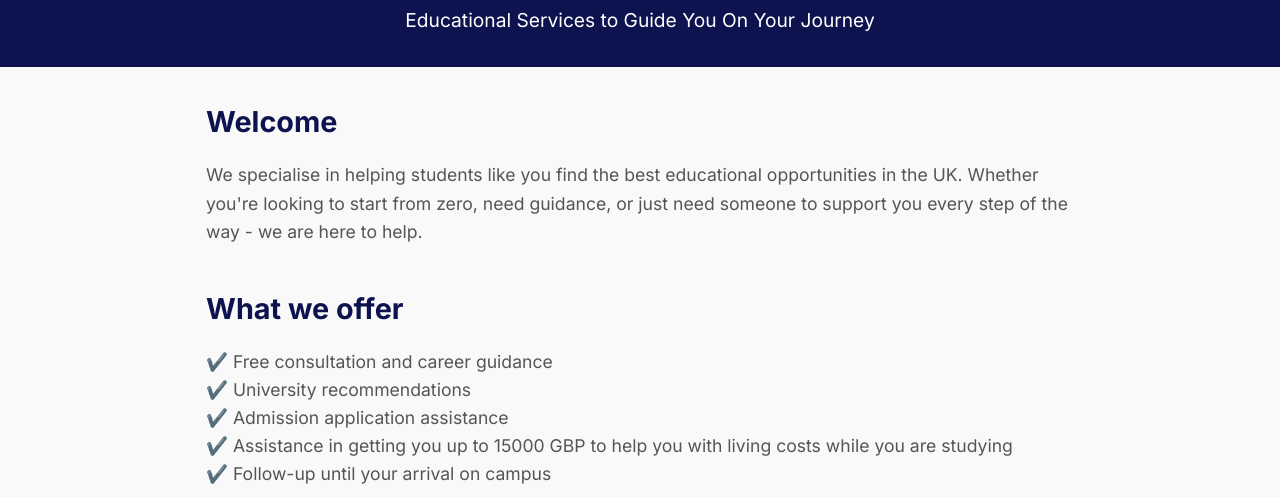
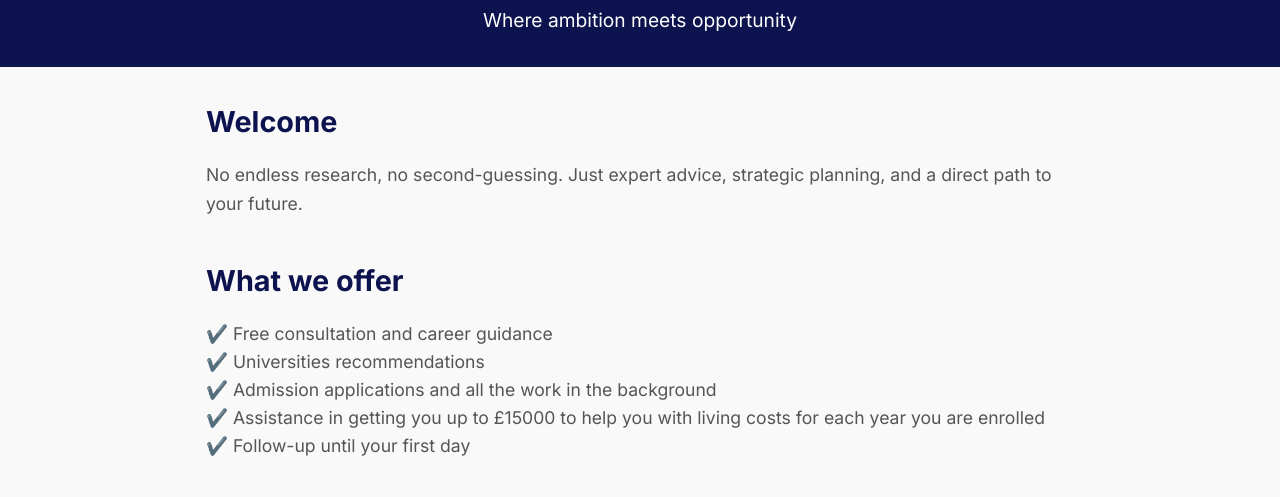
Before and after one commit to bruldn/eduriseconsulting, a plain HTML site: page index.html in a window 1280 px wide. Shown: the part 273-770 px from the top of the page. Drawn offline with Linux system fonts and the light colour scheme; a script that the page names is missing.

Commit message:
change introduction and slogan

```diff
--- a/index.html
+++ b/index.html
@@ -121,22 +121,22 @@ header img {
   <header>
     <img src="logo1.jpeg" alt="Edurise Consulting Logo" style="max-width: 150px; margin-bottom: 1rem;" />
     <h1>Edurise Consulting</h1>
-    <p>Educational Services to Guide You On Your Journey</p>
+    <p>Where ambition meets opportunity</p>
   </header>
 
   <div class="container">
     <section class="section">
       <h2>Welcome</h2>
-      <p>We specialise in helping students like you find the best educational opportunities in the UK. Whether you're looking to start from zero, need guidance, or just need someone to support you every step of the way - we are here to help.</p>
+      <p>No endless research, no second-guessing. Just expert advice, strategic planning, and a direct path to your future.</p>
     </section>
 
     <section class="section">
       <h2>What we offer</h2>
       <p>✔️ Free consultation and career guidance<br>
-         ✔️ University recommendations<br>
-         ✔️ Admission application assistance<br>
-         ✔️ Assistance in getting you up to 15000 GBP to help you with living costs while you are studying<br>
-         ✔️ Follow-up until your arrival on campus
+         ✔️ Universities recommendations<br>
+         ✔️ Admission applications and all the work in the background<br>
+         ✔️ Assistance in getting you up to £15000 to help you with living costs for each year you are enrolled<br>
+         ✔️ Follow-up until your first day
       </p>
     </section>
 
```
